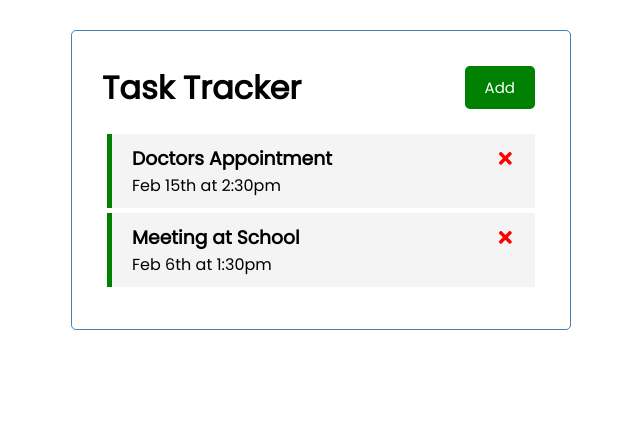
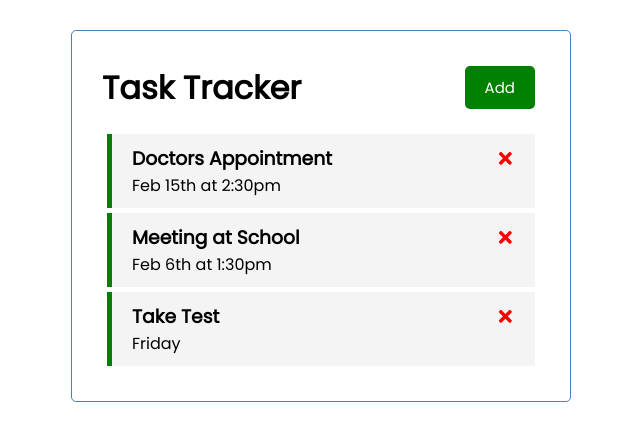
Before and after one commit to joekariuki/task-tracker, a React (Create React App) app: page / in a window 1280 px wide. Shown: the top 440 px of the page, without its empty margins (319-959 px from the left). Built offline with nearby package versions, Linux system fonts and the light colour scheme; data requests are answered from the project's data file.

Commit message:
Update add task function to work with server

```diff
--- a/db.json
+++ b/db.json
@@ -11,6 +11,12 @@
       "text": "Meeting at School",
       "day": "Feb 6th at 1:30pm",
       "reminder": true
+    },
+    {
+      "text": "Take Test",
+      "day": "Friday",
+      "reminder": true,
+      "id": 3
     }
   ]
 }
--- a/src/App.js
+++ b/src/App.js
@@ -26,11 +26,18 @@
   };
 
   // Add Task
-  const addTask = (task) => {
-    const id = Math.floor(Math.random() * 10000) + 1;
+  const addTask = async (task) => {
+    const res = await fetch("http://localhost:5000/tasks", {
+      method: "POST",
+      headers: {
+        "Content-type": "application/json",
+      },
+      body: JSON.stringify(task),
+    });
 
-    const newTask = { id, ...task };
-    setTasks([...tasks, newTask]);
+    const data = await res.json();
+
+    setTasks([...tasks, data]);
   };
 
   // Delete Task
```
